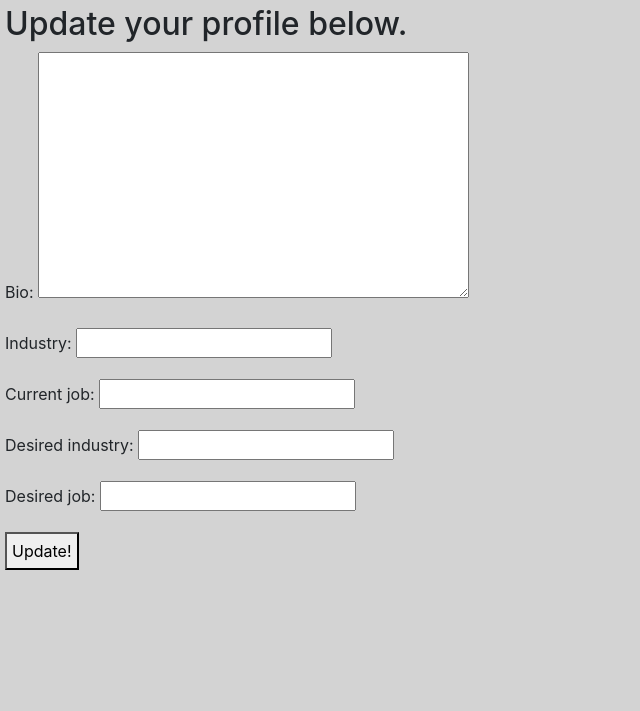
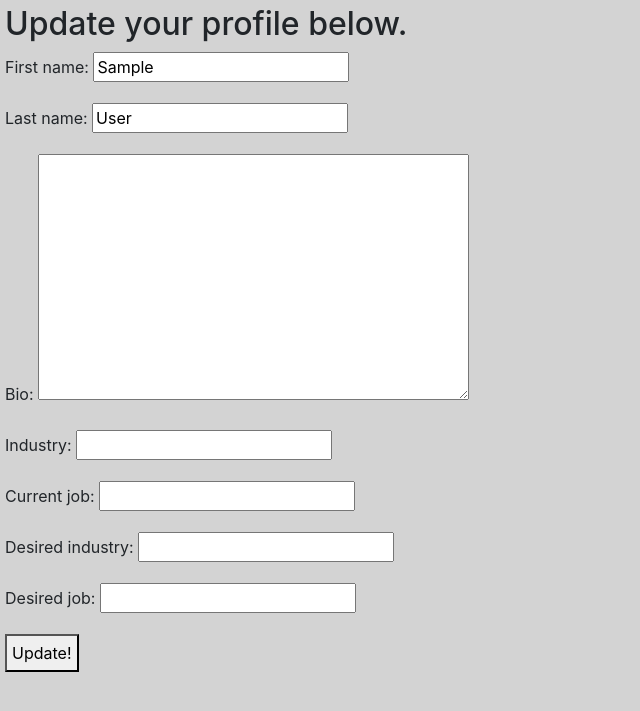
Before and after one commit to ChrisQuestad/VetSourced, a Django app: page /accounts/profile/update/ in a window 1280 px wide. Shown: the part 66-777 px from the top of the page, without its empty margins (0-640 px from the left). Run offline with Django 3.2, Linux system fonts and the light colour scheme; the visitor is signed in with stand-in values (Sample User, id 1); some libraries are stand-ins or nearby versions.

Commit message:
Fixed Socail user

```diff
--- a/accounts/forms.py
+++ b/accounts/forms.py
@@ -12,4 +12,4 @@ class EmployerForm(ModelForm):
 class UpdateProfileForm(ModelForm):
     class Meta:
         model = User
-        fields = ['bio', 'industry', 'current_job', 'desired_industry', 'desired_job']
+        fields = ['first_name', 'last_name', 'bio', 'industry', 'current_job', 'desired_industry', 'desired_job']
--- a/accounts/models.py
+++ b/accounts/models.py
@@ -15,6 +15,9 @@ class User(AbstractUser):
     desired_job = models.CharField(max_length=64, blank=True, null=True)
     # Verification of Employee/Employer
     is_employer = models.BooleanField(default=False)
+    # User Name
+    first_name = models.CharField(max_length=24, blank=True, null=True)
+    last_name = models.CharField(max_length=24, blank=True, null=True)
 
 
     employer = models.OneToOneField('accounts.EmployerProfile',
--- a/accounts/views.py
+++ b/accounts/views.py
@@ -16,7 +16,7 @@ from .permissions import employer_login_required
 class CustomUserCreationForm(UserCreationForm):
     class Meta:
         model = User
-        fields = ('username', 'industry', 'current_job', 'bio', 'desired_industry', 'desired_job')
+        fields = ('username', 'first_name', 'last_name', 'industry', 'current_job', 'bio', 'desired_industry', 'desired_job')
 
 class EmployerCreationForm(UserCreationForm):
     class Meta:
--- a/templates/jobs/home.html
+++ b/templates/jobs/home.html
@@ -6,7 +6,7 @@
 {% block content %}
 
 {% if user.is_authenticated %}
-<h4>Welcome back {{ request.user.username }}</h4>
+<h4>Welcome back {{ request.user.first_name }}</h4>
 {% else %}
 <h4>Welcome to VetSourced!</h4>
 <h4>Jobs For Veterans, By Veterans</h4>
--- a/templates/registration/profile.html
+++ b/templates/registration/profile.html
@@ -10,12 +10,10 @@
   <h3>About {{ request.user.employer.company}}: {{ request.user.employer.about }}</h3>
   <h3>Industry: {{ request.user.employer.industry }}</h3>
   <h3>Location: {{ request.user.employer.location }}</h3>
-{% elif request.user == user.social_user %}
+
+{% else %}
 <h1>{{ user.first_name }} {{ user.last_name }}'s Profile</h1>
 
-
-{% else %}
-<h1>{{ user.username }}'s Profile</h1>
 
 
 
```
Also changed, not shown: accounts/migrations/0010_auto_20180116_1820.py (added), jobs/migrations/0011_auto_20180116_1820.py (added).
